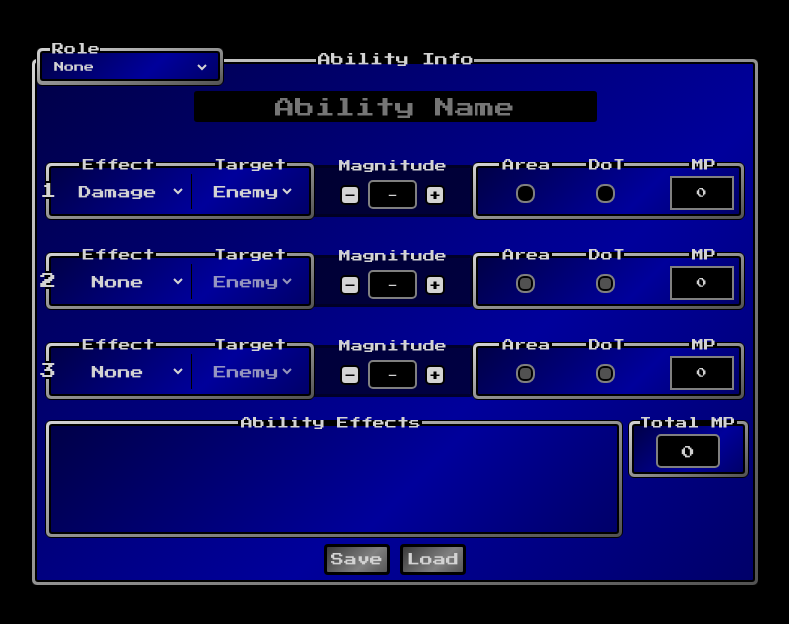
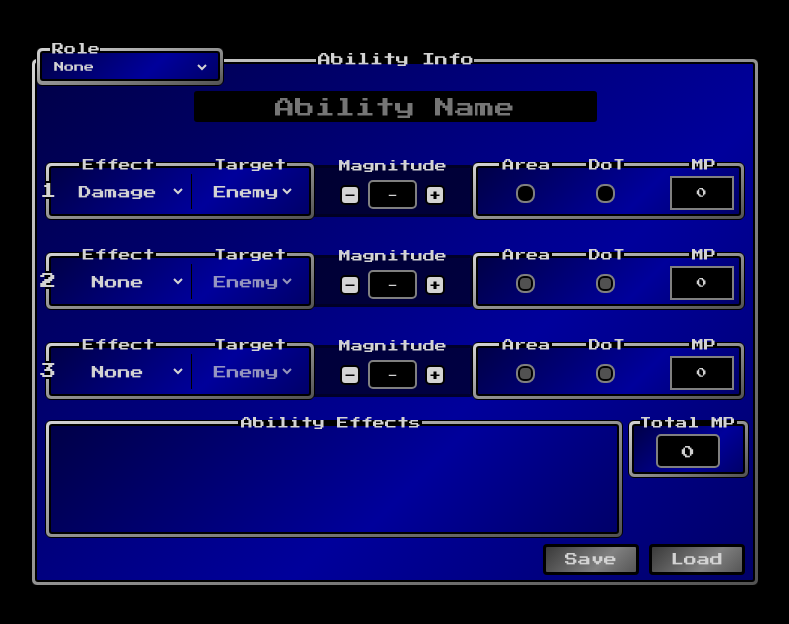
Before and after one commit to AwkwardMongoose/XIVCombatSystem, a plain HTML site: page XIV_Ability_Calculator_v2.0/index.html in a window 1280 px wide. Shown: the whole page, without its empty margins (245-1034 px from the left). Drawn offline with Linux system fonts and the light colour scheme.

Commit message:
Add files via upload

```diff
--- a/XIV_Ability_Calculator_v2.0/css/styles.css
+++ b/XIV_Ability_Calculator_v2.0/css/styles.css
@@ -657,7 +657,7 @@ input {
 }
 .mperror {
     position: relative;
-    left: 292px;
+    left:295px;
     bottom: 55px;
     font-weight: bold;
     color: red;
@@ -667,7 +667,9 @@ input {
 }
 .saveloaddiv {
     display: flex;
-    margin: auto;
+    margin-right: 0;
+    margin-left: auto;
+    justify-self: right;
     justify-content: center;
     width: fit-content;
 }
@@ -685,7 +687,7 @@ input {
     animation-direction: normal;
     animation-iteration-count: infinite;
     animation-timing-function: linear;
-    width: 60px;
+    width: 90px;
     line-height: 26px;
     height: 25px;
 }
```
